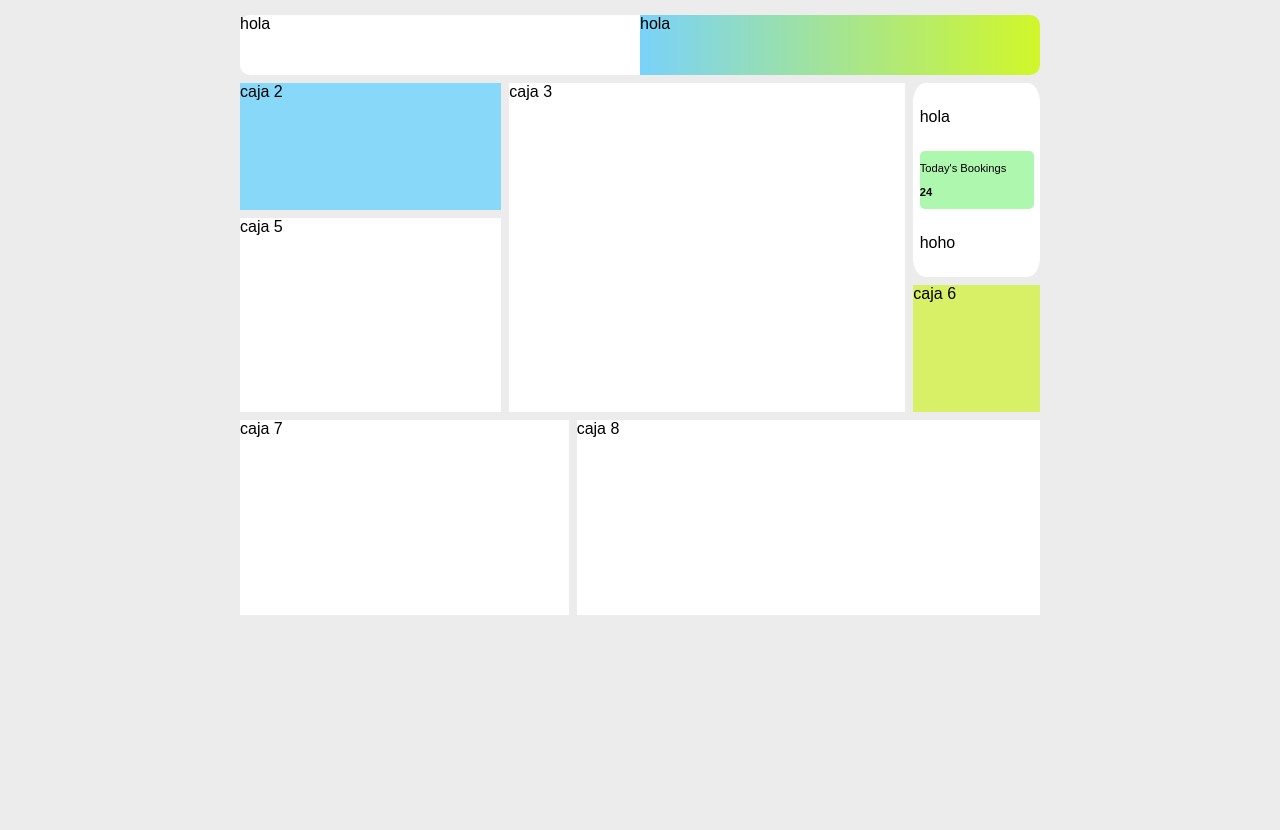
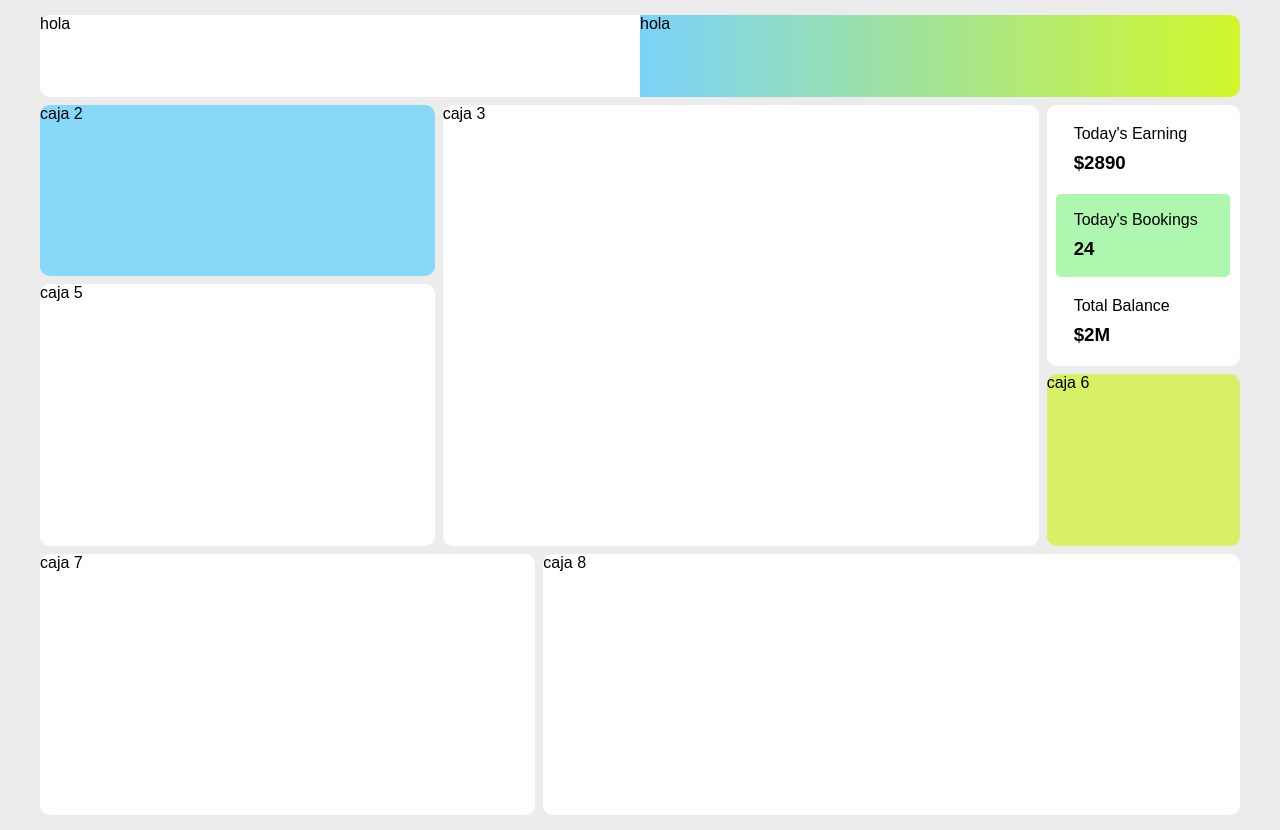
Before and after one commit to JuanDr08/gridBasico, a plain HTML site: page index.html in a window 1280 px wide. Before the commit the page ends 800 px from the top, so only its background shows below. Drawn offline with Linux system fonts and the light colour scheme.

Commit message:
feat: :sparkles: daily numbers
added the daily stadistics

```diff
--- a/css/style.css
+++ b/css/style.css
@@ -25,13 +25,16 @@ body {
     " prdct prdct prdct prdct prdct last last last last last last last"
     ;
     gap: 8px;
-    width: 800px;
-    height: 600px;
+    width: 1200px;
+    height: 800px;
     margin: 15px auto;
     /* border: 1px solid var(--color-primary);  */
     border-radius: 5px;
     background: var(--color-primary);
     /* box-shadow: var(--color-shadows); */
+}
+.container div {
+    border-radius: 10px;
 }
 
 
@@ -42,14 +45,14 @@ body {
 .item_1 div:first-child {
     background: var(--color-secundary);
     width: 50%;
-    border-top-left-radius: 10px;
-    border-bottom-left-radius: 10px;
+    border-top-right-radius: 0;
+    border-bottom-right-radius: 0;
 }
 .item_1 div:last-child {
     background: linear-gradient(90deg,#79d2fa, #d1f729);
     width: 50%;
-    border-top-right-radius: 10px;
-    border-bottom-right-radius: 10px;
+    border-top-left-radius: 0;
+    border-bottom-left-radius: 0;
 }
 .item_2{
     grid-area: noti;
@@ -66,23 +69,31 @@ body {
     flex-direction: column;
     justify-content: space-evenly;
     padding: 0 5%;
-    border-radius: 10%;
 }
 .item_4 div:first-child,
 .item_4 div:nth-child(2),
 .item_4 div:last-child{
     height: 30%;
     border-radius: 5px;
-    display: flex;
-    flex-direction: column;
-    justify-content: space-evenly;
+    min-height: max-content;
 }
 .item_4 div:nth-child(2) {
     background: #aef7ae;
 }
 
-.item_4 div:nth-child(2) p, h4 {
-    font-size: 0.7rem;
+.item_4 div:nth-child(2) p,
+.item_4 div:first-child p,
+.item_4 div:last-child p {
+    font-size: 1rem;
+    margin-left: 10%;
+    margin-top: 10%;
+}
+.item_4 div:nth-child(2) h3,
+.item_4 div:first-child h3,
+.item_4 div:last-child h3 {
+    margin-left: 10%;
+    margin-top: 5%;
+    margin-bottom: 10%;
 }
 .item_5 {
     background: var(--color-secundary);
--- a/index.html
+++ b/index.html
@@ -19,11 +19,17 @@
         <div class="item_2">caja 2</div>
         <div class="item_3">caja 3</div>
         <div class="item_4">
-            <div>hola</div>
+            <div>
+                <p>Today's Earning</p>
+                <h3>$2890</h3>
+            </div>
             <div><p>Today's Bookings</p>
-                <h4>24</h4>
+                <h3>24</h3>
             </div>
-            <div>hoho</div>
+            <div>
+                <p>Total Balance</p>
+                <h3>$2M</h3>
+            </div>
         </div>
         <div class="item_5">caja 5</div>
         <div class="item_6">caja 6</div>
```
